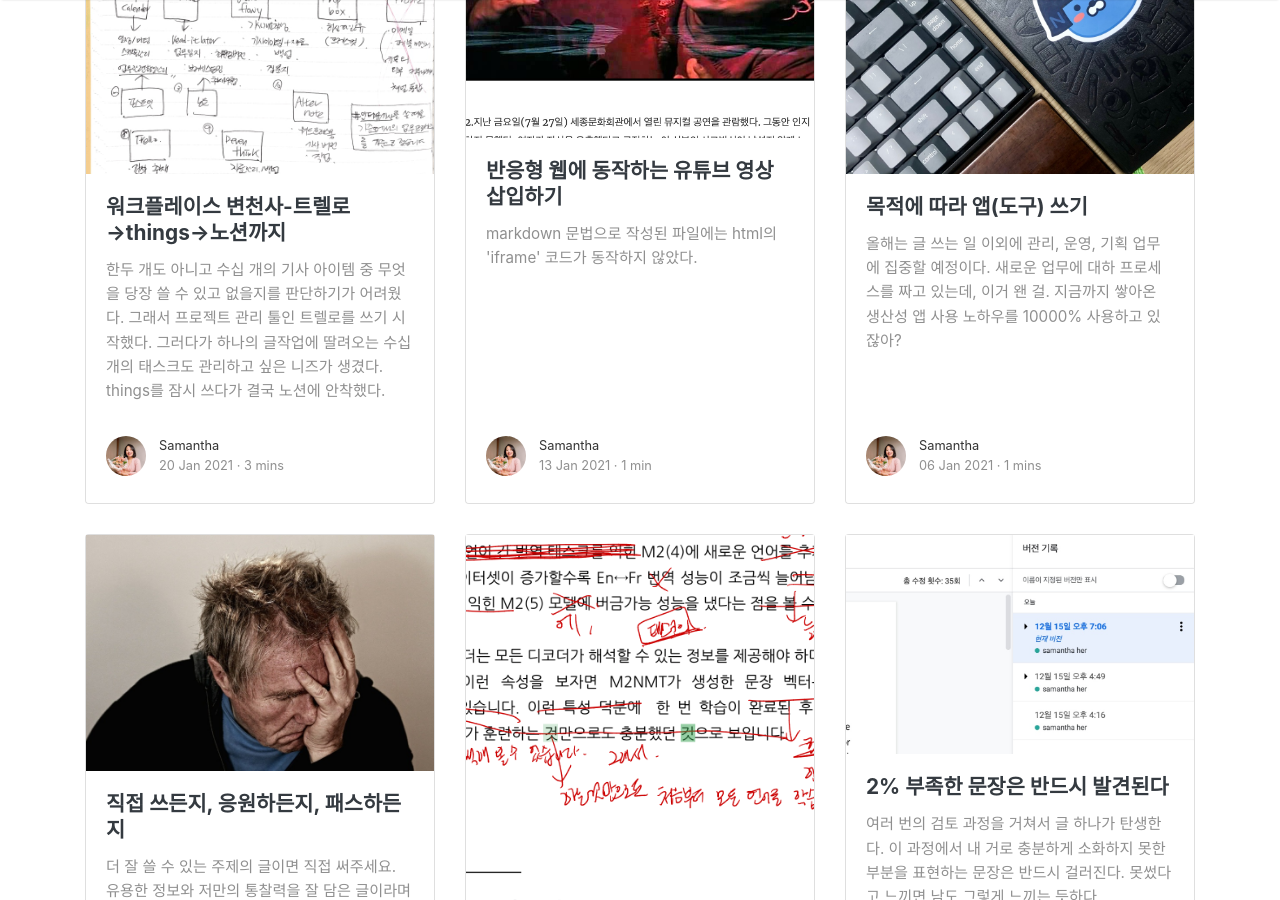
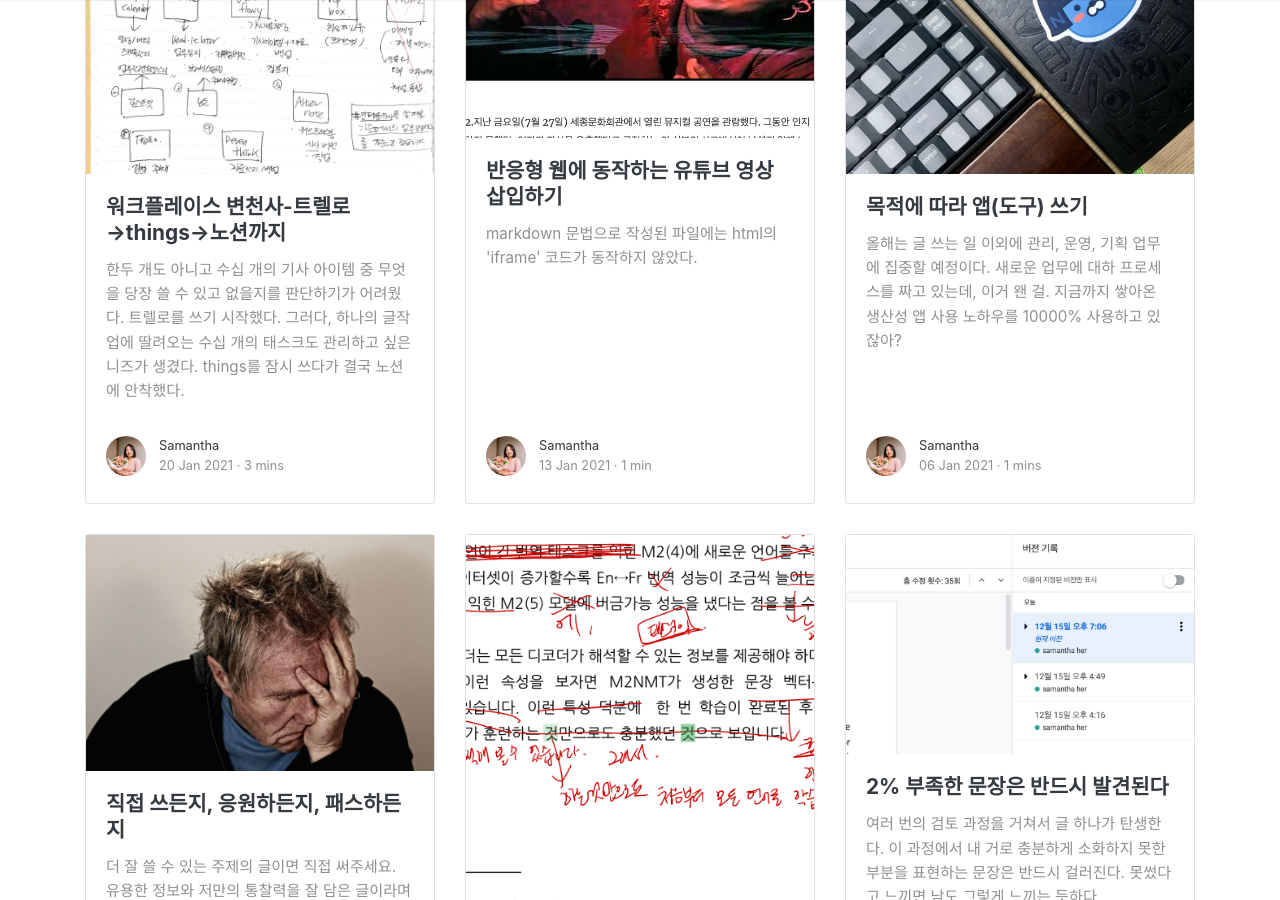
Before and after one commit to samantha-writer/samantha-writer.github.io, a Jekyll site: the page built from index.html, in a window 1280 px wide and 900 px high, scrolled down 1073 px. Built offline with Jekyll 4.4.1, drawn with Linux system fonts in a browser that asks for light colours; nearby versions of some CDN libraries; the list of posts is cut into pages by our own code.

Commit message:
210120 포스팅 수정

```diff
--- a/_posts/2021-01-20-210120.md
+++ b/_posts/2021-01-20-210120.md
@@ -6,7 +6,7 @@ author: samantha
 categories: [ 생산적글쓰기 ]
 tags: [ 워크플레이스, notion ]
 image: assets/images/inpost/210120_000.jpg
-description: 한두 개도 아니고 수십 개의 기사 아이템 중 무엇을 당장 쓸 수 있고 없을지를 판단하기가 어려웠다. 그래서 프로젝트 관리 툴인 트렐로를 쓰기 시작했다. 그러다가 하나의 글작업에 딸려오는 수십 개의 태스크도 관리하고 싶은 니즈가 생겼다. things를 잠시 쓰다가 결국 노션에 안착했다.
+description: 한두 개도 아니고 수십 개의 기사 아이템 중 무엇을 당장 쓸 수 있고 없을지를 판단하기가 어려웠다. 트렐로를 쓰기 시작했다. 그러다, 하나의 글작업에 딸려오는 수십 개의 태스크도 관리하고 싶은 니즈가 생겼다. things를 잠시 쓰다가 결국 노션에 안착했다.
 featured: false
 hidden: false
 ---
```
